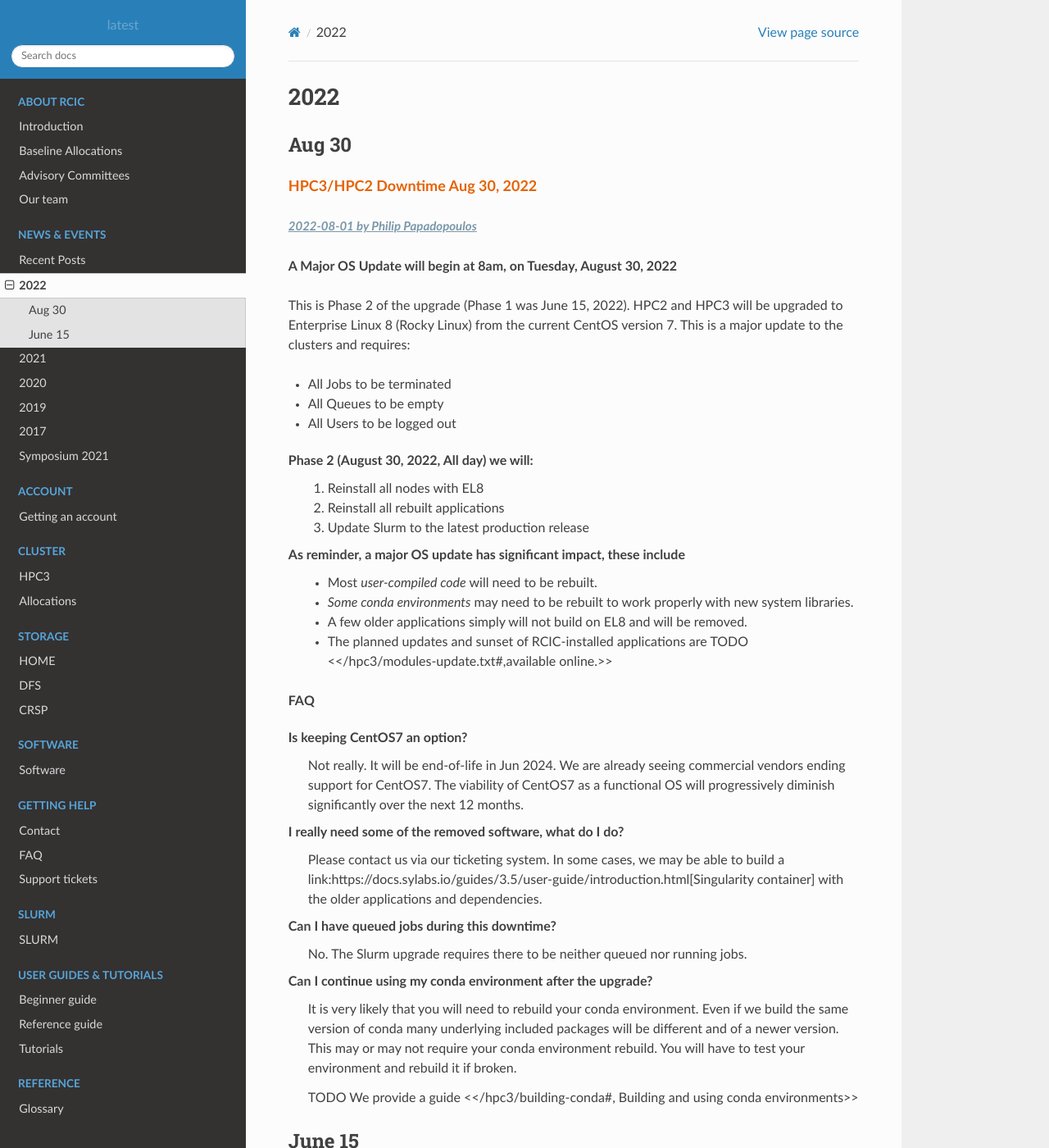
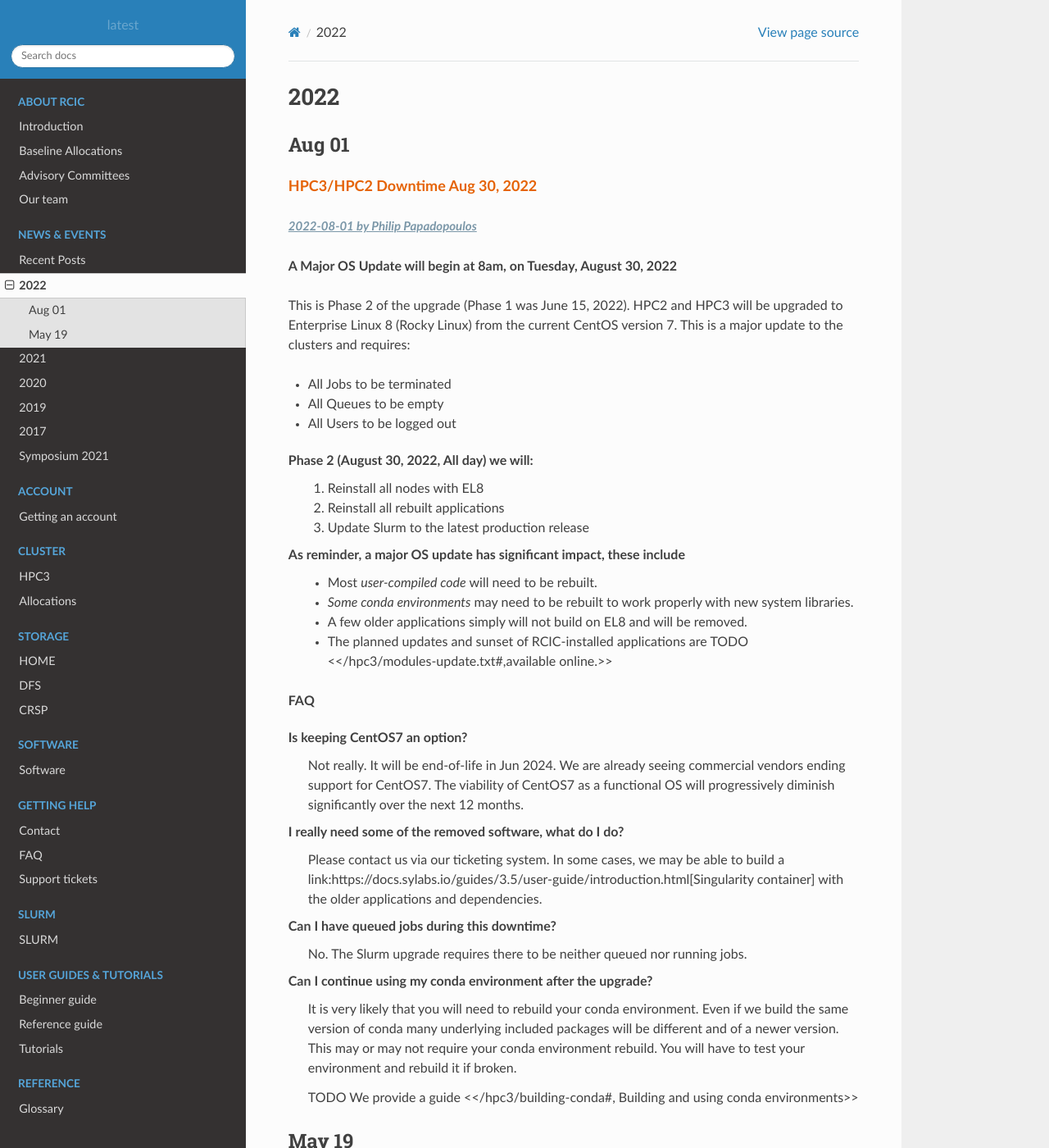
Before and after one commit to RCIC-UCI-Public/website-rcic, a Sphinx documentation site: the page built from docs/source/news/2022.rst, in a window 1280 px wide and 1400 px high. Shown: the whole window at 82% size. Built offline with Sphinx 7.4.7 and the Read the Docs theme 2.0.0, drawn with Linux system fonts in a browser that asks for light colours.

Commit message:
corect dates to post time

```diff
--- a/docs/source/news/2017.rst
+++ b/docs/source/news/2017.rst
@@ -4,7 +4,7 @@
 2017
 =====
 
-Jun 11
+Oct 10
 ------
 
 :blogtitle:`RCIC Joins the Coalition for Academic Scientific Computation (CASC)`
--- a/docs/source/news/2022.rst
+++ b/docs/source/news/2022.rst
@@ -4,7 +4,7 @@
 2022
 =====
 
-Aug 30
+Aug 01
 ------
 
 :blogtitle:`HPC3/HPC2 Downtime Aug 30, 2022`
@@ -58,8 +58,8 @@ from the current CentOS version 7.  This is a major update to the clusters and r
 
   TODO We provide a guide <</hpc3/building-conda#, Building and using conda environments>>
 
-June 15
--------
+May 19
+------
 
 :blogtitle:`HPC3/HPC2 Downtime June 15, 2022 and Aug TBD, 20202`
 
```
